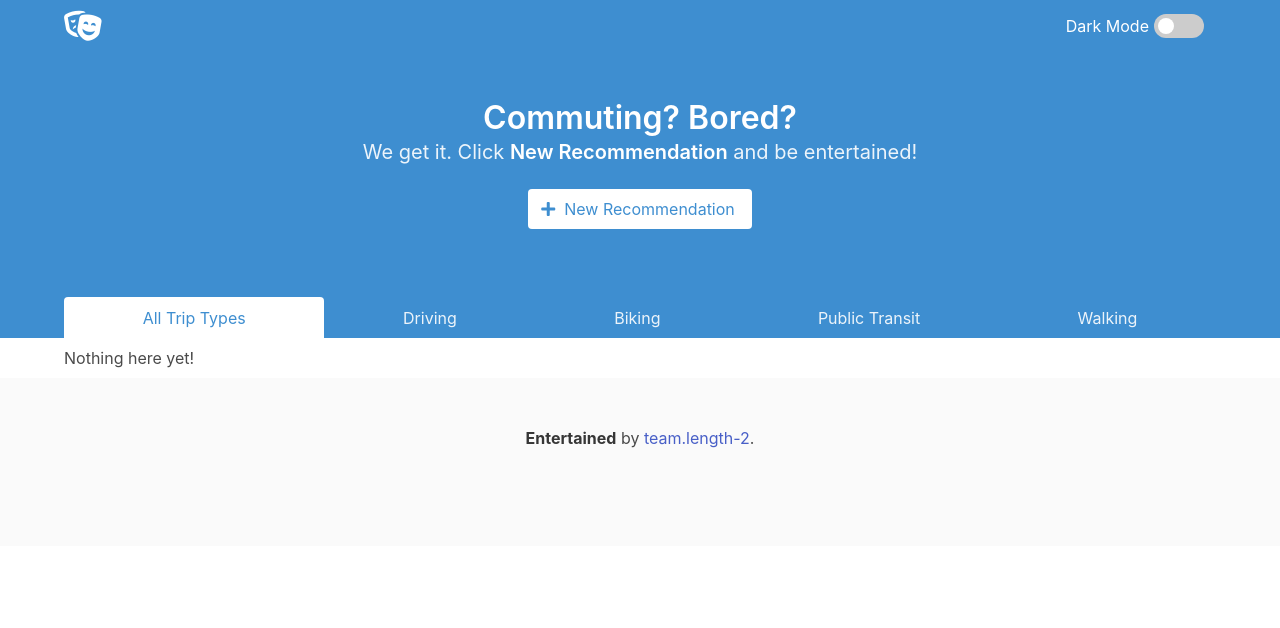
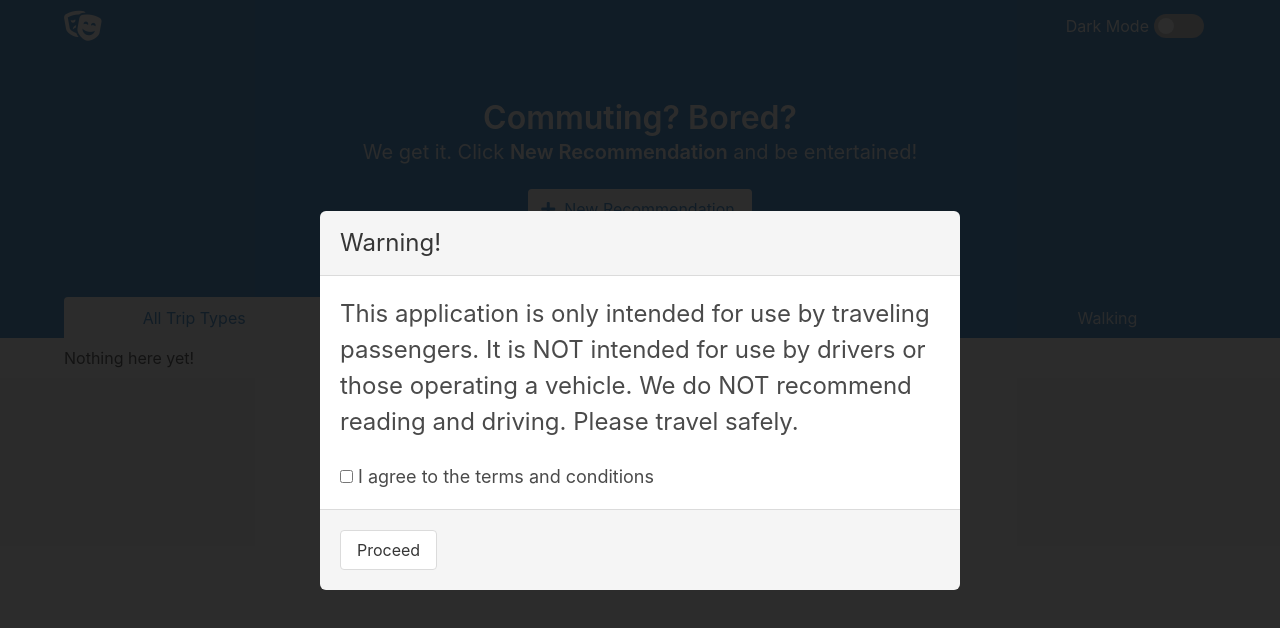
Before and after one commit to SBerkebile7/project-1, a plain HTML site: page index.html in a window 1280 px wide. Drawn offline with nearby package versions, Linux system fonts and the light colour scheme; some packages are replaced by stand-ins of ours.

Commit message:
added warning to html and updated warning js

```diff
--- a/assets/warning.js
+++ b/assets/warning.js
@@ -1,13 +1,9 @@
-// MODAL FUNCTIONS
-
-$("#close-warning").click(function() {
-    $(".modal").css("display", "none");
-  });
+// Warning Modal Activation and Functions
 
 var checkbox = document.getElementById("checkbox")
 
 $("#proceed").click(function() {
     if (checkbox.checked == true) {
-        $(".modal").css("display", "none");
+        $(".warning-modal").css("display", "none");
     }
 });
--- a/index.html
+++ b/index.html
@@ -9,11 +9,32 @@
     <!-- CSS SHEETS -->
     <link href="./assets/style.css" rel="stylesheet">
     <link href="./assets/toggle.css" rel="stylesheet">
+    <link href="./assets/warning.css" rel="stylesheet">
     <link href="https://cdn.jsdelivr.net/npm/bulma@0.9.3/css/bulma.min.css" rel="stylesheet">
     <link href="https://cdnjs.cloudflare.com/ajax/libs/font-awesome/5.15.3/css/all.min.css" rel="stylesheet" integrity="sha512-iBBXm8fW90+nuLcSKlbmrPcLa0OT92xO1BIsZ+ywDWZCvqsWgccV3gFoRBv0z+8dLJgyAHIhR35VZc2oM/gI1w==" crossorigin="anonymous" referrerpolicy="no-referrer" />
 </head>
 
 <body>
+
+  <div class="modal is-active warning-modal">
+    <div class="modal-background"></div>
+    <div class="modal-card">
+      <header class="modal-card-head">
+        <p class="modal-card-title">Warning!</p>
+      </header>
+      <section class="modal-card-body">
+        <p>This application is only intended for use by traveling passengers. It is NOT intended for use by drivers or those operating a vehicle. We do NOT recommend reading and driving. Please travel safely.</p>
+        <br>
+        <label class="checkbox">
+          <input type="checkbox" id="checkbox">
+          I agree to the terms and conditions
+        </label>
+      </section>
+      <footer class="modal-card-foot">
+        <button class="button" id="proceed">Proceed</button>
+      </footer>
+    </div>
+  </div>
 
     <section class="hero is-info is-medium" id="app-header">
         <div class="hero-head">
@@ -191,6 +212,7 @@
 <script src="./assets/gmaps.js"></script>
 
 <script src="./assets/script.js"></script>
+<script src="./assets/warning.js"></script>
 
 
 </body>
```
Also changed, not shown: warning.html (+2 -0 lines).
